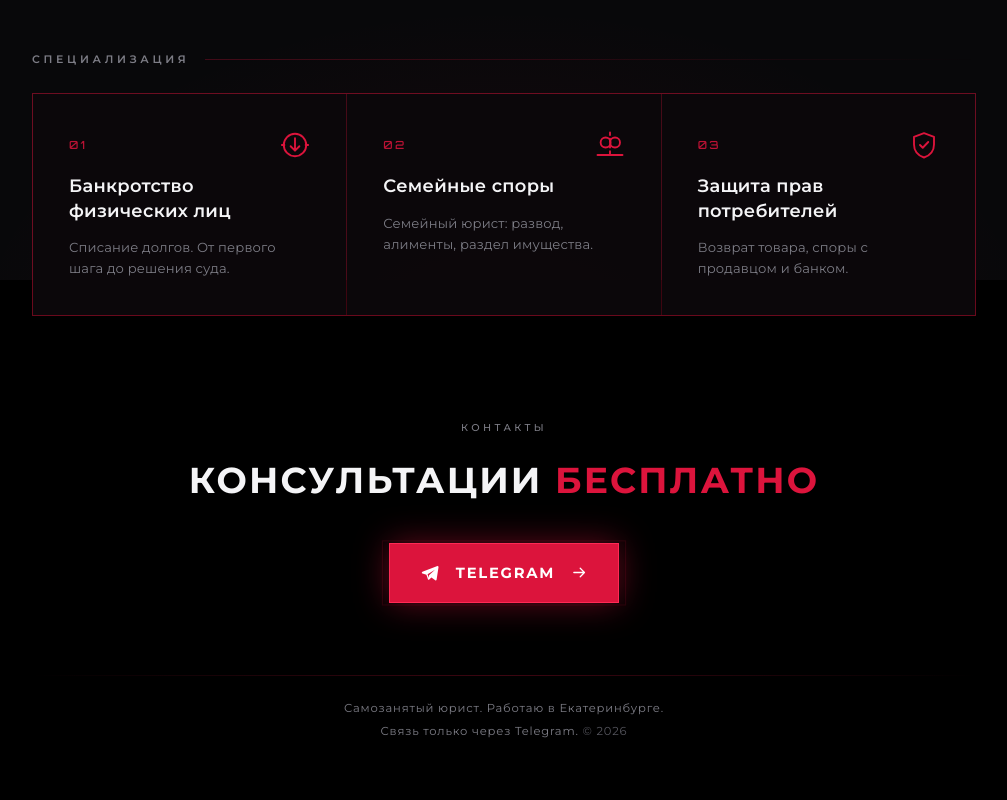
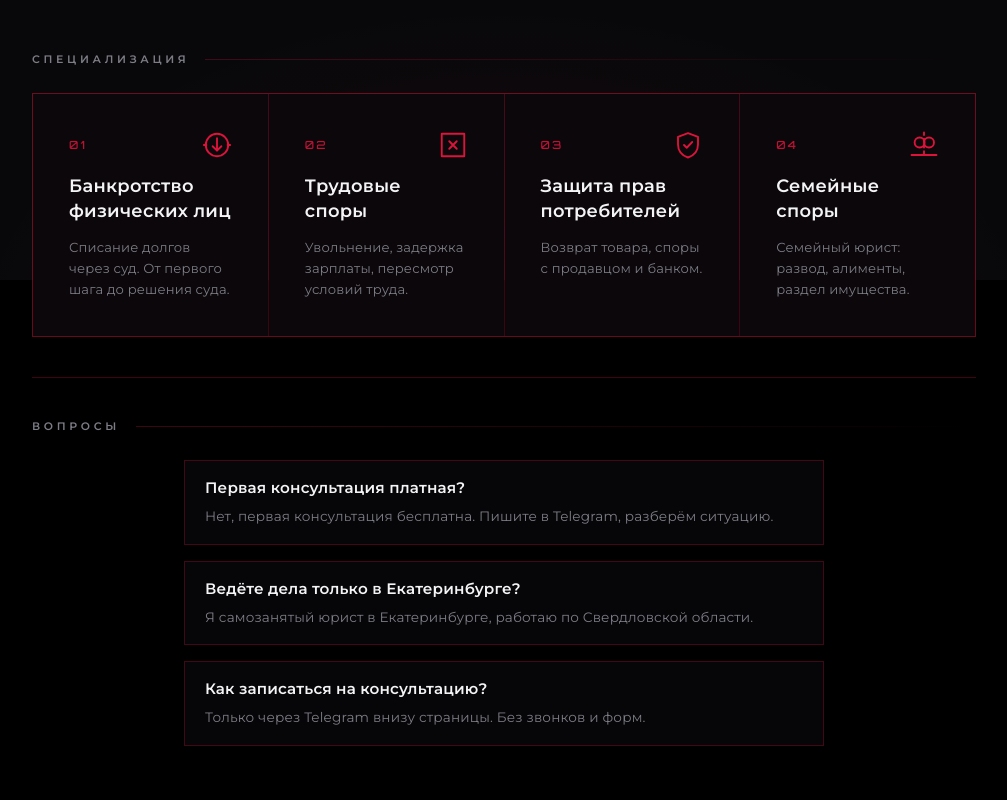
Before and after one commit to free1monday/strange-cases, a plain HTML site: page index.html in a window 1280 px wide. Shown: the part 520-1320 px from the top of the page, without its empty margins (136-1143 px from the left). Before the commit the page ends 1296 px from the top, so only its background shows below. Drawn offline with Linux system fonts and the light colour scheme.

Commit message:
SEO: трудовые споры, защита прав потребителей, FAQ-блок, обновлён JSON-LD

```diff
--- a/index.html
+++ b/index.html
@@ -8,7 +8,7 @@
   <meta name="format-detection" content="telephone=no">
 
   <title>Не очень странные дела | Юрист в Екатеринбурге</title>
-  <meta name="description" content="Решение странных дел и не очень. Юрист в Екатеринбурге: банкротство физических лиц, семейные споры, защита прав потребителей. Консультации бесплатно — пишите в Telegram.">
+  <meta name="description" content="Решение странных дел и не очень. Юрист в Екатеринбурге: банкротство физических лиц, трудовые споры, защита прав потребителей. Консультации бесплатно — пишите в Telegram.">
   <link rel="canonical" href="https://strange-cases.vercel.app/">
   <!-- ВАЖНО: замените https://strange-cases.vercel.app на свой домен здесь, в robots.txt, sitemap.xml и в JSON-LD ниже. -->
 
@@ -17,16 +17,16 @@
   <meta property="og:site_name" content="Не очень странные дела">
   <meta property="og:locale" content="ru_RU">
   <meta property="og:title" content="Не очень странные дела | Юрист в Екатеринбурге">
-  <meta property="og:description" content="Решение странных дел и не очень. Банкротство физических лиц, семейные споры, защита прав потребителей. Консультации бесплатно.">
+  <meta property="og:description" content="Решение странных дел и не очень. Банкротство физических лиц, трудовые споры, защита прав потребителей. Консультации бесплатно.">
   <meta property="og:url" content="https://strange-cases.vercel.app/">
   <meta property="og:image" content="https://strange-cases.vercel.app/assets/og-image.png">
   <meta property="og:image:type" content="image/png">
   <meta property="og:image:width" content="1200">
   <meta property="og:image:height" content="630">
-  <meta property="og:image:alt" content="Чёрная карточка с красным знаком весов и надписью «НЕ ОЧЕНЬ СТРАННЫЕ ДЕЛА», ниже — «Решение странных дел и не очень»">
+  <meta property="og:image:alt" content="Чёрная карточка с красным знаком весов и надписью «НЕ ОЧЕНЬ СТРАННЫЕ ДЕЛА», ниже — «Решение странных дел и не очень», список услуг: банкротство, трудовые споры, права потребителей, семейные споры">
   <meta name="twitter:card" content="summary_large_image">
   <meta name="twitter:title" content="Не очень странные дела | Юрист в Екатеринбурге">
-  <meta name="twitter:description" content="Решение странных дел и не очень. Банкротство, семейные споры, защита прав потребителей. Консультации бесплатно.">
+  <meta name="twitter:description" content="Решение странных дел и не очень. Банкротство, трудовые споры, защита прав потребителей. Консультации бесплатно.">
   <meta name="twitter:image" content="https://strange-cases.vercel.app/assets/og-image.png">
 
   <link rel="icon" type="image/svg+xml" href="assets/mark.svg">
@@ -51,7 +51,7 @@
         "url": "https://strange-cases.vercel.app/",
         "image": "https://strange-cases.vercel.app/assets/og-image.png",
         "logo": "https://strange-cases.vercel.app/assets/mark.svg",
-        "description": "Самозанятый юрист в Екатеринбурге. Банкротство физических лиц, семейные споры, защита прав потребителей. Консультации бесплатно, связь через Telegram.",
+        "description": "Самозанятый юрист в Екатеринбурге. Банкротство физических лиц, трудовые споры, защита прав потребителей. Консультации бесплатно, связь через Telegram.",
         "areaServed": { "@type": "City", "name": "Екатеринбург" },
         "address": {
           "@type": "PostalAddress",
@@ -72,8 +72,9 @@
           "name": "Юридические услуги",
           "itemListElement": [
             { "@type": "Offer", "itemOffered": { "@type": "Service", "name": "Банкротство физических лиц" } },
-            { "@type": "Offer", "itemOffered": { "@type": "Service", "name": "Семейные споры" } },
-            { "@type": "Offer", "itemOffered": { "@type": "Service", "name": "Защита прав потребителей" } }
+            { "@type": "Offer", "itemOffered": { "@type": "Service", "name": "Трудовые споры" } },
+            { "@type": "Offer", "itemOffered": { "@type": "Service", "name": "Защита прав потребителей" } },
+            { "@type": "Offer", "itemOffered": { "@type": "Service", "name": "Семейные споры" } }
           ]
         }
       },
@@ -105,7 +106,7 @@
         <h1 id="hero-title" class="hero__title">
           <span class="hero__line1">НЕ ОЧЕНЬ</span>
           <span class="hero__line2">СТРАННЫЕ ДЕЛА</span>
-          <span class="sr-only"> — решение странных дел и не очень. Банкротство, семейные споры и защита прав потребителей в Екатеринбурге.</span>
+          <span class="sr-only"> — решение странных дел и не очень. Банкротство физических лиц, трудовые споры и защита прав потребителей в Екатеринбурге.</span>
         </h1>
 
         <p class="hero__tagline">Решение странных дел и не очень</p>
@@ -127,21 +128,19 @@
               </svg>
             </div>
             <h3>Банкротство физических лиц</h3>
-            <p>Списание долгов. От первого шага до решения суда.</p>
+            <p>Списание долгов через суд. От первого шага до решения суда.</p>
           </li>
 
           <li class="service">
             <div class="service__top">
               <span class="service__num" aria-hidden="true">02</span>
               <svg viewBox="0 0 24 24" aria-hidden="true" focusable="false">
-                <circle cx="8.5" cy="10" r="4"/>
-                <circle cx="16" cy="10" r="4"/>
-                <path d="M12 2v20" stroke-dasharray="2 3"/>
-                <path d="M2 20h20"/>
+                <path d="M3 3h18v18H3z"/>
+                <path d="M9 9l6 6M15 9l-6 6"/>
               </svg>
             </div>
-            <h3>Семейные споры</h3>
-            <p>Семейный юрист: развод, алименты, раздел имущества.</p>
+            <h3>Трудовые споры</h3>
+            <p>Увольнение, задержка зарплаты, пересмотр условий труда.</p>
           </li>
 
           <li class="service">
@@ -155,10 +154,43 @@
             <h3>Защита прав потребителей</h3>
             <p>Возврат товара, споры с продавцом и банком.</p>
           </li>
+
+          <li class="service">
+            <div class="service__top">
+              <span class="service__num" aria-hidden="true">04</span>
+              <svg viewBox="0 0 24 24" aria-hidden="true" focusable="false">
+                <circle cx="8.5" cy="10" r="4"/>
+                <circle cx="16" cy="10" r="4"/>
+                <path d="M12 2v20" stroke-dasharray="2 3"/>
+                <path d="M2 20h20"/>
+              </svg>
+            </div>
+            <h3>Семейные споры</h3>
+            <p>Семейный юрист: развод, алименты, раздел имущества.</p>
+          </li>
         </ul>
       </section>
 
-      <!-- 3. КОНТАКТЫ: ссылка на Telegram внизу -->
+      <!-- 3. ВОПРОСЫ (длинный хвост поисковых запросов) -->
+      <section class="faq" aria-labelledby="faq-title">
+        <h2 id="faq-title" class="section-label">Вопросы</h2>
+        <ul class="faq__list">
+          <li>
+            <h3>Первая консультация платная?</h3>
+            <p>Нет, первая консультация бесплатна. Пишите в Telegram, разберём ситуацию.</p>
+          </li>
+          <li>
+            <h3>Ведёте дела только в Екатеринбурге?</h3>
+            <p>Я самозанятый юрист в Екатеринбурге, работаю по Свердловской области.</p>
+          </li>
+          <li>
+            <h3>Как записаться на консультацию?</h3>
+            <p>Только через Telegram внизу страницы. Без звонков и форм.</p>
+          </li>
+        </ul>
+      </section>
+
+      <!-- 4. КОНТАКТЫ: ссылка на Telegram внизу -->
       <section class="contacts" id="contacts" aria-labelledby="contacts-title">
         <p class="contacts__eyebrow">Контакты</p>
         <h2 id="contacts-title" class="contacts__title">Консультации <span>бесплатно</span></h2>
@@ -166,7 +198,7 @@
         <a class="btn" href="https://t.me/nettakihdel" target="_blank" rel="noopener noreferrer"
            data-analytics="telegram_click" aria-label="Написать в Telegram: Не очень странные дела">
           <svg viewBox="0 0 24 24" aria-hidden="true" focusable="false" fill="currentColor" stroke="none">
-            <path d="M21.7 3.3 2.9 10.5c-1 .4-1 1.8.1 2.1l4.7 1.5 1.8 5.4c.2.7 1.1.9 1.6.4l2.6-2.5 4.6 3.4c.6.5 1.5.1 1.6-.7l2.3-15c.1-.9-.8-1.6-1.5-1.3ZM9.1 13.6l8.9-5.6-7.2 6.6-.3 3.2-1.4-4.2Z"/>
+            <path d="M21.7 3.3 2.9 10.5c-1 .4-1 1.8.1 2.1l4.7 1.5 1.8 5.4c.2 .7 1.1 .9 1.6 .4l2.6-2.5 4.6 3.4c.6 .5 1.5 .1 1.6 -.7l2.3-15c.1 -.9 -.8 -1.6 -1.5 -1.3ZM9.1 13.6l8.9-5.6-7.2 6.6-.3 3.2-1.4-4.2Z"/>
           </svg>
           <span>Telegram</span>
           <svg class="btn__arrow" viewBox="0 0 24 24" aria-hidden="true" focusable="false" fill="none" stroke="currentColor" stroke-width="1.8" stroke-linecap="round" stroke-linejoin="round">
@@ -176,7 +208,7 @@
       </section>
     </main>
 
-    <!-- 4. FOOTER -->
+    <!-- 5. FOOTER -->
     <footer class="footer">
       <div class="footer__line" aria-hidden="true"></div>
       <p>Самозанятый юрист. Работаю в Екатеринбурге.</p>
@@ -189,22 +221,7 @@
   Яндекс.Метрика (счётчик + цель TELEGRAM_CLICK):
   <script>
     window.YM_COUNTER_ID = 00000000;
-    (function(m,e,t,r,i,k,a){m[i]=m[i]||function(){(m[i].a=m[i].a||[]).push(arguments)};
-    m[i].l=1*new Date();k=e.createElement(t),a=e.getElementsByTagName(t)[0],k.async=1,k.src=r,a.parentNode.insertBefore(k,a)})
-    (window,document,"script","https://mc.yandex.ru/metrika/tag.js","ym");
-    ym(window.YM_COUNTER_ID,"init",{clickmap:true,trackLinks:true,accurateTrackBounce:true,webvisor:false});
-  </script>
-  <noscript><div><img src="https://mc.yandex.ru/watch/00000000" style="position:absolute;left:-9999px" alt=""></div></noscript>
-
-  Google Analytics 4:
-  <script async src="https://www.googletagmanager.com/gtag/js?id=G-XXXXXXXXXX"></script>
-  <script>
-    window.dataLayer = window.dataLayer || [];
-    function gtag(){dataLayer.push(arguments);}
-    gtag('js', new Date());
-    gtag('config', 'G-XXXXXXXXXX');
-  </script>
-  ============================================================================================== -->
+    (function(m,e,t,r,i,k,a){m[i]=m[i]||function(){(m[i].a=m[i].a||[]).push(arguments)};\n    m[i].l=1*new Date();k=e.createElement(t),a=e.getElementsByTagName(t)[0],k.async=1,k.src=r,a.parentNode.insertBefore(k,a)})\n    (window,document,"script","https://mc.yandex.ru/metrika/tag.js","ym");\n    ym(window.YM_COUNTER_ID,"init",{clickmap:true,trackLinks:true,accurateTrackBounce:true,webvisor:false});\n  </script>\n  <noscript><div><img src="https://mc.yandex.ru/watch/00000000" style="position:absolute;left:-9999px" alt=""></div></noscript>\n\n  Google Analytics 4:\n  <script async src="https://www.googletagmanager.com/gtag/js?id=G-XXXXXXXXXX"></script>\n  <script>\n    window.dataLayer = window.dataLayer || [];\n    function gtag(){dataLayer.push(arguments);}\n    gtag('js', new Date());\n    gtag('config', 'G-XXXXXXXXXX');\n  </script>\n  ============================================================================================== -->
 
   <!-- Отправка события по клику на ссылку Telegram: работает с Метрикой, GA4 и dataLayer. -->
   <script>
--- a/styles.css
+++ b/styles.css
@@ -218,7 +218,7 @@ body::after {
   margin: 0;
   padding: 0;
   display: grid;
-  grid-template-columns: repeat(3, 1fr);
+  grid-template-columns: repeat(4, 1fr);
   gap: 1px;
   background: var(--red-line);
   border: 1px solid var(--red-line);
@@ -265,6 +265,43 @@ body::after {
 .service p {
   margin: 0;
   font-size: .82rem;
+  line-height: 1.6;
+  color: var(--grey);
+}
+
+/* -------------------------- FAQ ------------------------------ */
+.faq {
+  padding: clamp(28px, 5vh, 56px) 0;
+  border-top: 1px solid var(--red-line);
+}
+
+.faq__list {
+  list-style: none;
+  margin: 0;
+  padding: 0;
+  display: grid;
+  gap: 16px;
+  max-width: 640px;
+  margin-left: auto;
+  margin-right: auto;
+}
+
+.faq__list li {
+  border: 1px solid var(--red-line);
+  padding: 16px 20px;
+  background: rgba(8, 8, 10, .85);
+}
+
+.faq__list h3 {
+  margin: 0 0 6px;
+  font-size: .95rem;
+  font-weight: 600;
+  color: var(--white);
+}
+
+.faq__list p {
+  margin: 0;
+  font-size: .85rem;
   line-height: 1.6;
   color: var(--grey);
 }
@@ -368,7 +405,7 @@ body::after {
 
 /* -------------------------- ADAPTIVE ------------------------- */
 @media (max-width: 760px) {
-  .services__grid { grid-template-columns: 1fr; }
+  .services__grid { grid-template-columns: repeat(2, 1fr); }
   .hero { padding-top: 52px; }
   .hero__line1 { letter-spacing: .3em; text-indent: .3em; }
   .hero__line2 { letter-spacing: .03em; text-indent: .03em; }
@@ -378,7 +415,8 @@ body::after {
   .service { gap: 10px; }
 }
 
-@media (max-width: 380px) {
+@media (max-width: 480px) {
+  .services__grid { grid-template-columns: 1fr; }
   .hero__line1 { font-size: .85rem; }
   .hero__line2 { font-size: 1.4rem; }
   .hero__eyebrow { font-size: .5rem; }
```
Also changed, not shown: 1 other file.
